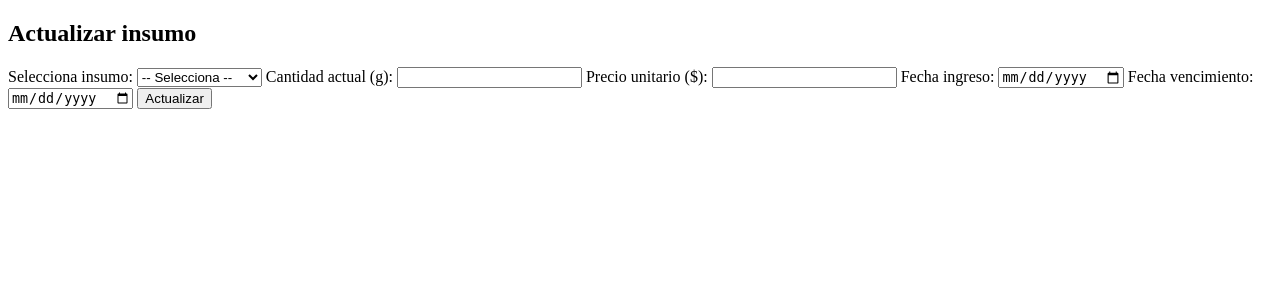
After one commit to crlavin/Capstone_DulceOsadia, a PHP site: page /editarinsumos.html in a window 1280 px wide. The commit adds this page. Shown: the top 300 px of the page. Run offline with PHP 8.4, Linux system fonts and the light colour scheme.

Commit message:
. se rellena BD con los datos de el detalle receta y se suma editarinsumos para agregar insumos y sus fechas

```diff
--- /dev/null
+++ b/Dulce_Osadia_html/editarinsumos.html
@@ -0,0 +1,36 @@
+<!DOCTYPE html>
+<html lang="en">
+<head>
+    <meta charset="UTF-8">
+    <meta name="viewport" content="width=device-width, initial-scale=1.0">
+    <title>Document</title>
+</head>
+<body>
+    <form method="POST" action="editarinsumo.php">
+  <h2>Actualizar insumo</h2>
+
+  <label for="id_insumo">Selecciona insumo:</label>
+  <select name="id_insumo" required>
+    <option value="">-- Selecciona --</option>
+    <option value="1">Chocolate blanco</option>
+    <option value="2">Maní sin sal</option>
+    <!-- Puedes generar esto dinámicamente desde PHP -->
+  </select>
+
+  <label for="cantidadActual">Cantidad actual (g):</label>
+  <input type="number" step="0.01" name="cantidadActual" required>
+
+  <label for="precioUnitario">Precio unitario ($):</label>
+  <input type="number" step="0.01" name="precioUnitario" required>
+
+  <label for="fecha_ingreso">Fecha ingreso:</label>
+  <input type="date" name="fecha_ingreso">
+
+  <label for="fecha_vencimiento">Fecha vencimiento:</label>
+  <input type="date" name="fecha_vencimiento">
+
+  <button type="submit">Actualizar</button>
+</form>
+
+</body>
+</html>
--- a/Dulce_Osadia_html/procesar.php
+++ b/Dulce_Osadia_html/procesar.php
@@ -39,14 +39,14 @@ if ($id_receta && $cantidad) {
       dr.cantidad_usada * ? AS cantidad_total,
       dr.unidad,
       i.precioUnitario,
-      ROUND((dr.cantidad_usada * ? * i.precioUnitario / i.cantidadActual), 2) AS costo_total
+      ROUND((dr.cantidad_usada * ? * i.precioUnitario / 1000), 2) AS costo_total
     FROM detalleReceta dr
     JOIN insumos i ON dr.id_insumo = i.id_insumo
     WHERE dr.id_receta = ?
   ";
 
   $stmt = $conexion->prepare($sql);
-  $stmt->bind_param("iii", $cantidad, $cantidad, $id_receta);
+  $stmt->bind_param("ddi", $cantidad, $cantidad, $id_receta);
   $stmt->execute();
   $resultado = $stmt->get_result();
 
--- a/css/estilosopcion2.css
+++ b/css/estilosopcion2.css
@@ -1,6 +1,6 @@
 body {
   background-color: #fed794;
-  background-image: url('/Dulce_Osadia/img/Patrones_celestes/Recurso 105.png');
+  background-image: url('/Dulce_Osadia/img/Patrones_celestes/Recurso\ 105.png');
   background-repeat: repeat;
   background-size: contain;
   background-position: center;
```
Also changed, not shown: Dulce_Osadia_html/editarinsumo.php (added, +28 -0 lines), Dulce_Osadia_html/opcion2recetas.html (+14 -0 lines).
